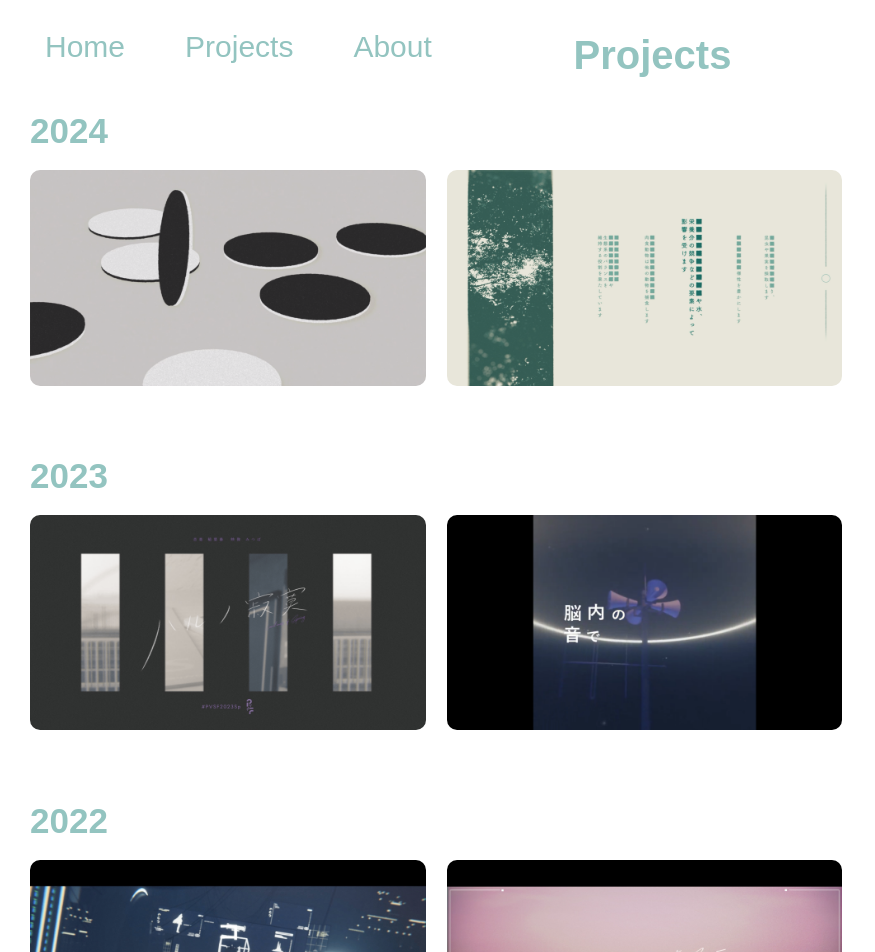
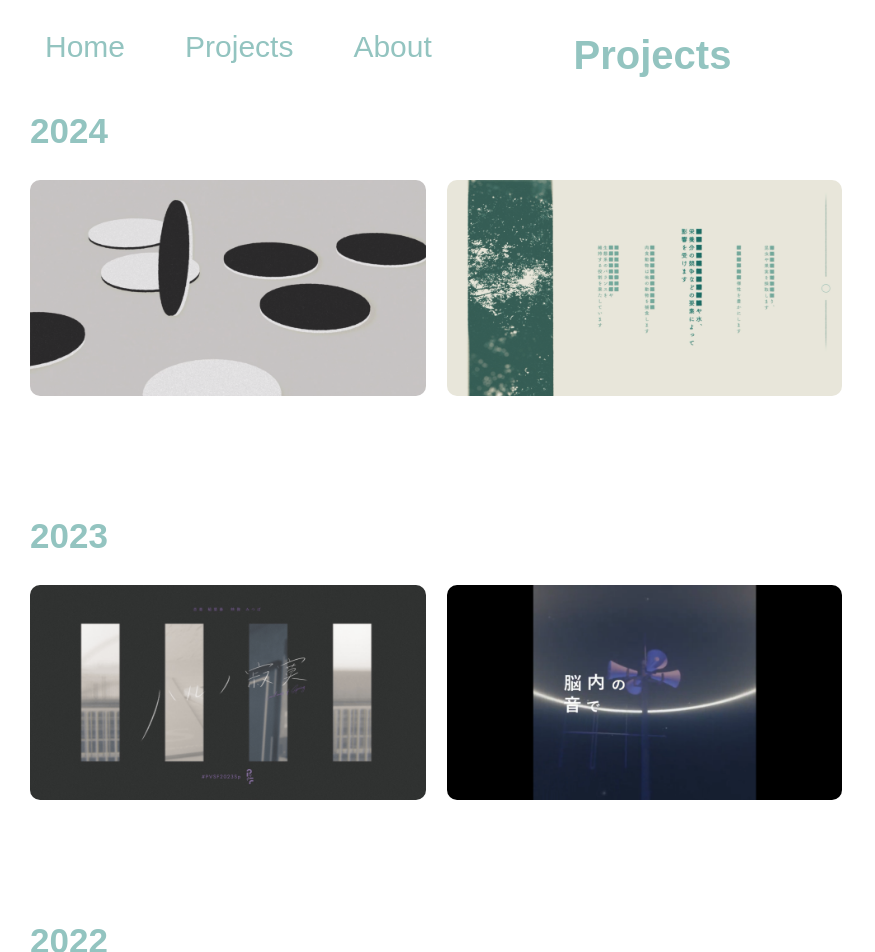
Before and after one commit to 3itsu8/3itsu8.github.io, a Next.js app: page /projects in a window 1280 px wide. Shown: the top 952 px of the page, without its empty margins (0-875 px from the left). Built offline with nearby package versions, Linux system fonts and the light colour scheme; a web font is replaced by a local one.

Commit message:
フェードインアニメーションの実装
Projectsページにフェードインアニメーションを実装しました

```diff
--- a/src/app/projects/page.jsx
+++ b/src/app/projects/page.jsx
@@ -2,6 +2,7 @@ import React from 'react';
 import styles from './projects.module.css';
 import Image from 'next/image';
 import Link from 'next/link';
+import { FadeIn } from '../../components/FadeIn';
 
 export default function project() {
   return (
@@ -11,7 +12,7 @@ export default function project() {
         <h2 className={styles.section_title}>Projects</h2>
         <h2 className={styles.contents_year}>2024</h2>
         <div className={styles.contents_item}>
-          <div className={styles.content}>
+          <FadeIn className={styles.content}>
             <Image
               src="/images/project/2024_Othello.png"
               alt='映像"Othello"'
@@ -23,8 +24,8 @@ export default function project() {
                 <div className={styles.caption}>Othello</div>
               </div>
             </Link>
-          </div>
-          <div className={styles.content}>
+          </FadeIn>
+          <FadeIn className={styles.content}>
             <Image
               src="/images/project/2024_inthegray.png"
               alt='映像"in the gray"'
@@ -36,12 +37,12 @@ export default function project() {
                 <div className={styles.caption}>【OS-4合作】in the gray</div>
               </div>
             </Link>
-          </div>
+          </FadeIn>
         </div>
 
         <h2 className={styles.contents_year}>2023</h2>
         <div className={styles.contents_item}>
-          <div className={styles.content}>
+          <FadeIn className={styles.content}>
             <Image
               src="/images/project/2023_Sekibaku.png"
               alt='映像"ハルノ寂寞"'
@@ -55,8 +56,8 @@ export default function project() {
                 </div>
               </div>
             </Link>
-          </div>
-          <div className={styles.content}>
+          </FadeIn>
+          <FadeIn className={styles.content}>
             <Image
               src="/images/project/2023_DopingDance.png"
               alt='映像"ドーピングダンス"'
@@ -70,12 +71,12 @@ export default function project() {
                 </div>
               </div>
             </Link>
-          </div>
+          </FadeIn>
         </div>
 
         <h2 className={styles.contents_year}>2022</h2>
         <div className={styles.contents_item}>
-          <div className={styles.content}>
+          <FadeIn className={styles.content}>
             <Image
               src="/images/project/2022_Kokoro.png"
               alt='映像"ココロ"'
@@ -89,8 +90,8 @@ export default function project() {
                 </div>
               </div>
             </Link>
-          </div>
-          <div className={styles.content}>
+          </FadeIn>
+          <FadeIn className={styles.content}>
             <Image
               src="/images/project/2022_LostSummer.png"
               alt='映像"ロスト・サマー"'
@@ -104,7 +105,7 @@ export default function project() {
                 </div>
               </div>
             </Link>
-          </div>
+          </FadeIn>
         </div>
       </section>
 
--- a/src/app/projects/projects.module.css
+++ b/src/app/projects/projects.module.css
@@ -37,7 +37,6 @@ Projects
   display: grid;
   grid-template-columns: 1fr 1fr 1fr;
   row-gap: 10px;
-  margin-top: -60px;
   padding-left: 30px;
   padding-bottom: 80px;
 }
--- a/src/app/template.tsx
+++ b/src/app/template.tsx
@@ -18,7 +18,7 @@ export default function Template({ children }: { children: React.ReactNode }) {
         filter: 'blur(10px)',
         transition: { ease: 'easeIn', duration: 0.5 },
       }}
-      initial={{ opacity: 0, y: -15 }}
+      initial={{ opacity: 0, y: 15 }}
       animate={{
         opacity: 1,
         y: 0,
--- /dev/null
+++ b/src/components/FadeIn.tsx
@@ -0,0 +1,43 @@
+'use client';
+import { motion, useReducedMotion } from 'framer-motion';
+import React, {
+  ComponentPropsWithoutRef,
+  createContext,
+  useContext,
+} from 'react';
+
+const StaggerContext = createContext(false);
+
+const viewport = { once: true, margin: '0px 0px -120px' };
+
+export function FadeIn(props: ComponentPropsWithoutRef<typeof motion.div>) {
+  const shouldReduceMotion = useReducedMotion();
+
+  const isStagger = useContext(StaggerContext);
+
+  return (
+    <motion.div
+      transition={{
+        duration: 0.5,
+      }}
+      variants={{
+        hidden: {
+          opacity: 0,
+          y: shouldReduceMotion ? 0 : 40,
+        },
+        visible: {
+          opacity: 1,
+          y: 0,
+        },
+      }}
+      {...(isStagger
+        ? {}
+        : {
+            initial: 'hidden',
+            whileInView: 'visible',
+            viewport,
+          })}
+      {...props}
+    />
+  );
+}
```
